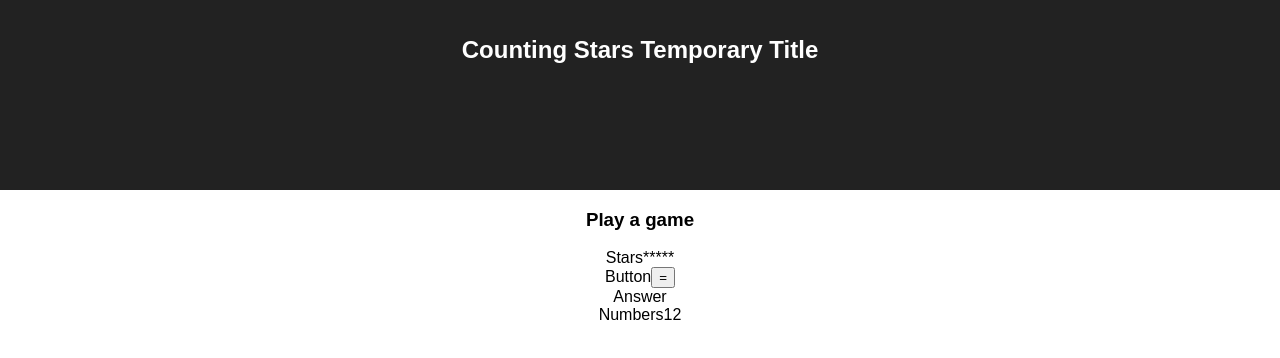
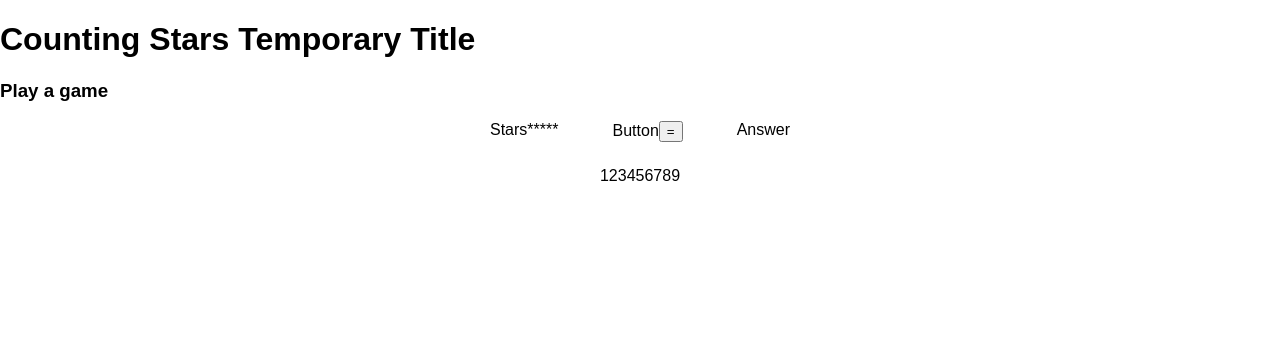
Before and after one commit to chatajazzy/countingstars, a React (Create React App) app: page / in a window 1280 px wide. Shown: the top 358 px of the page. Built offline with nearby package versions, Linux system fonts and the light colour scheme.

Commit message:
Add basic styles and render stars length due to random fn result

```diff
--- a/src/App.css
+++ b/src/App.css
@@ -1,28 +1,10 @@
-.App {
+.game__top {
+  display: flex;
+  justify-content: space-between;
+  max-width: 300px;
+  margin: 0 auto 25px;
+}
+
+.numbers {
   text-align: center;
 }
-
-.App-logo {
-  animation: App-logo-spin infinite 20s linear;
-  height: 80px;
-}
-
-.App-header {
-  background-color: #222;
-  height: 150px;
-  padding: 20px;
-  color: white;
-}
-
-.App-title {
-  font-size: 1.5em;
-}
-
-.App-intro {
-  font-size: large;
-}
-
-@keyframes App-logo-spin {
-  from { transform: rotate(0deg); }
-  to { transform: rotate(360deg); }
-}
--- a/src/components/Game.js
+++ b/src/components/Game.js
@@ -9,7 +9,7 @@ export default class Game extends Component {
     return (
       <div>
         <h3>Play a game</h3>
-        <div>
+        <div className="game__top">
           <Stars />
           <Button />
           <Answer />
--- a/src/components/Numbers.js
+++ b/src/components/Numbers.js
@@ -1,13 +1,14 @@
 import React from 'react';
+import _ from 'lodash';
 
 const Numbers = props => {
   return (
-    <div>
-      Numbers
-      <span>1</span>
-      <span>2</span>
+    <div className="numbers">
+      {Numbers.list.map((number, i) => <span key={i}>{number}</span>)}
     </div>
   );
 };
 
+Numbers.list = _.range(1, 10);
+
 export default Numbers;
```
